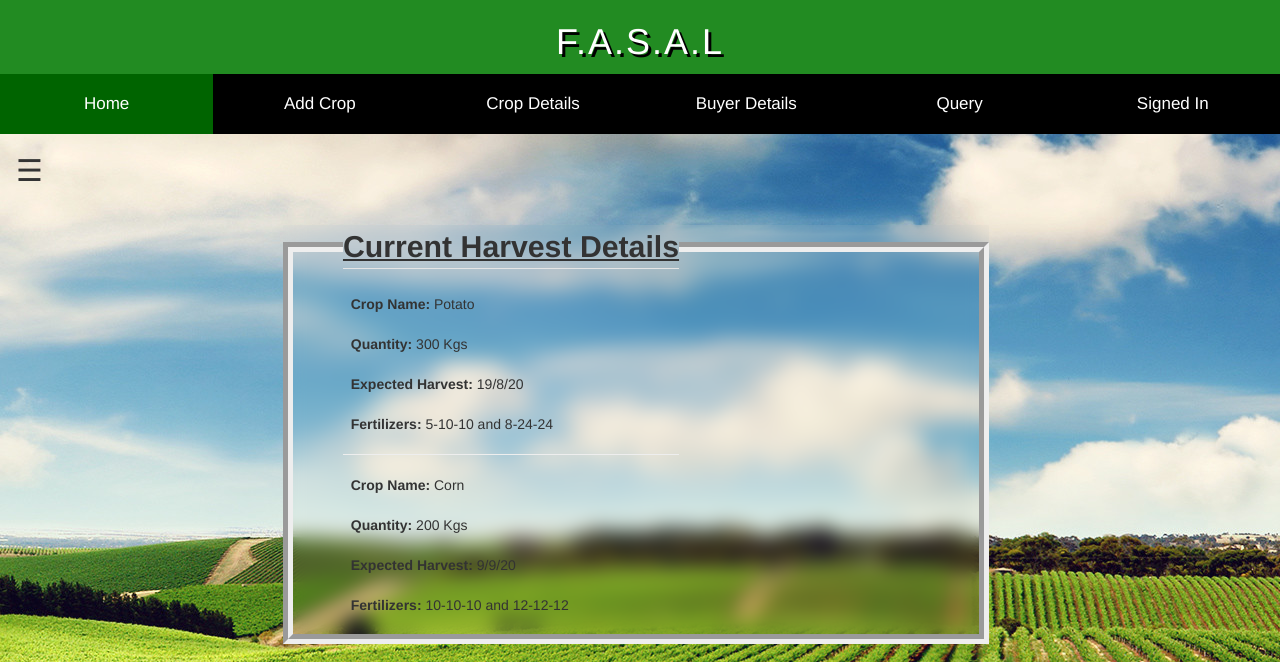
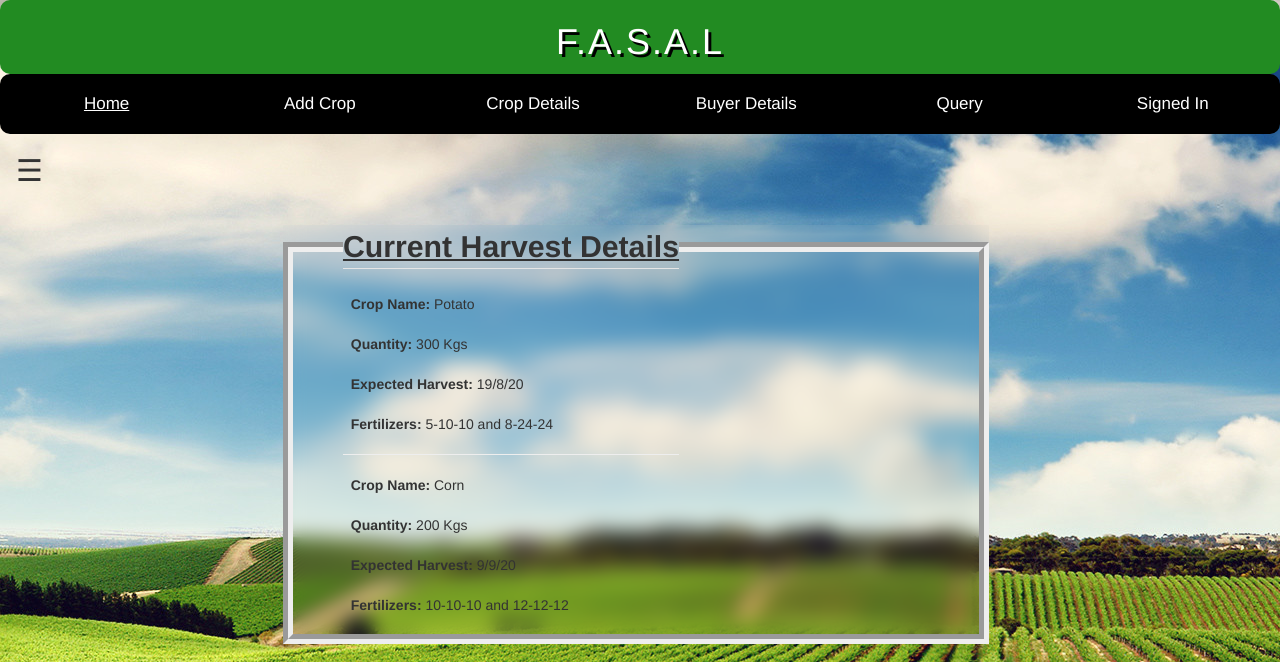
Before and after one commit to morpheu513/F.A.S.A.L, a PHP site: page /fdashboard.html in a window 1280 px wide. Shown: the top 662 px of the page. Run offline with PHP 8.4, Linux system fonts and the light colour scheme.

Commit message:
Add files via upload

```diff
--- a/fdashboard/fdashboard.css
+++ b/fdashboard/fdashboard.css
@@ -13,6 +13,7 @@ body{
 	font-size: 35px;
 	padding: 2px;
 	color: white;
+	border-radius: 10px;
 }
 #navbar {
   	overflow: hidden;
@@ -20,6 +21,7 @@ body{
   	position: sticky;
 	top: 0px;
 	z-index: 1;
+	border-radius: 10px;
 }
 
 #navbar a {
@@ -39,8 +41,9 @@ body{
 }
 
 #navbar a.active {
-	background-color: darkgreen;
+	/*background-color: darkgreen;*/
 	color: white;
+	text-decoration: underline;
 }
 
 .content {
```
Lines whose indentation alone changed are shown as unchanged.
